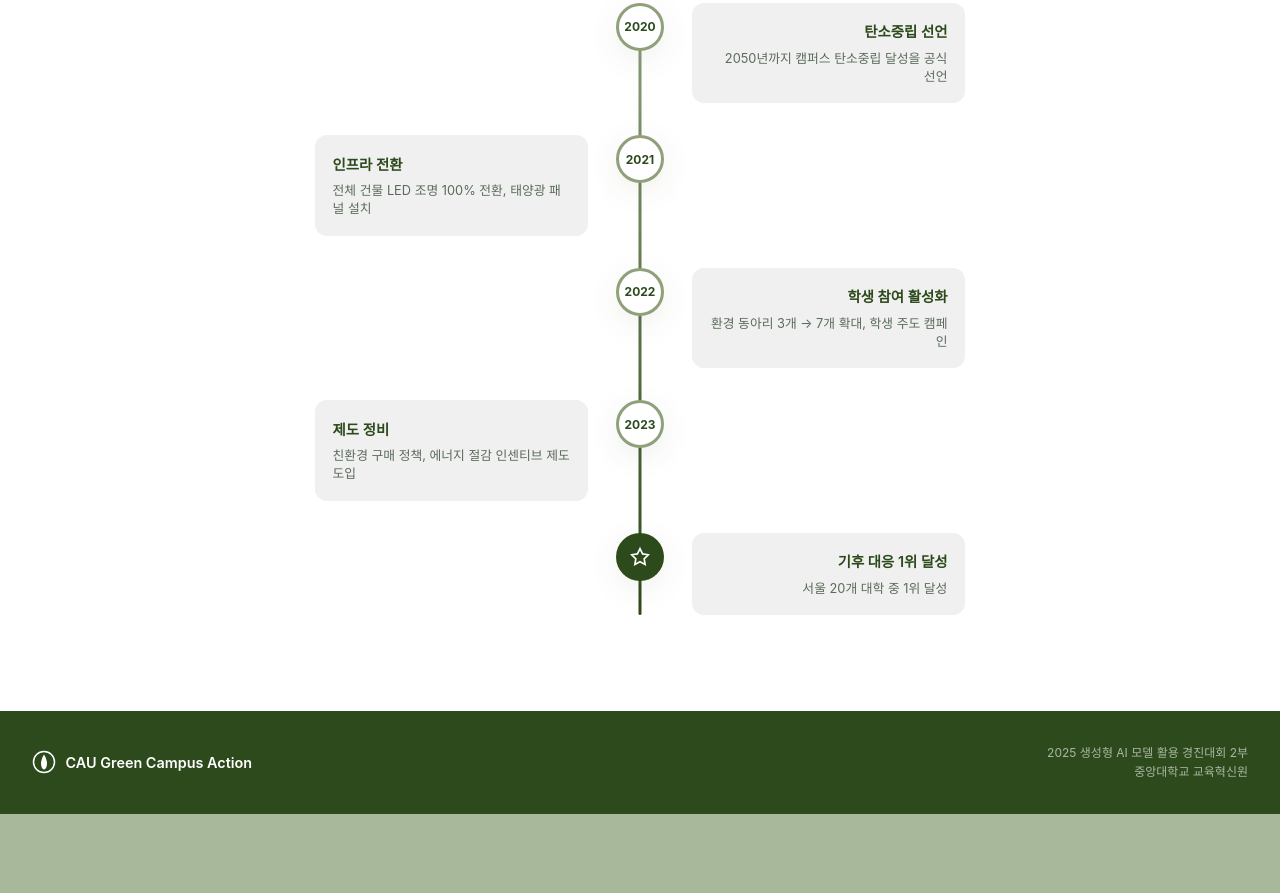
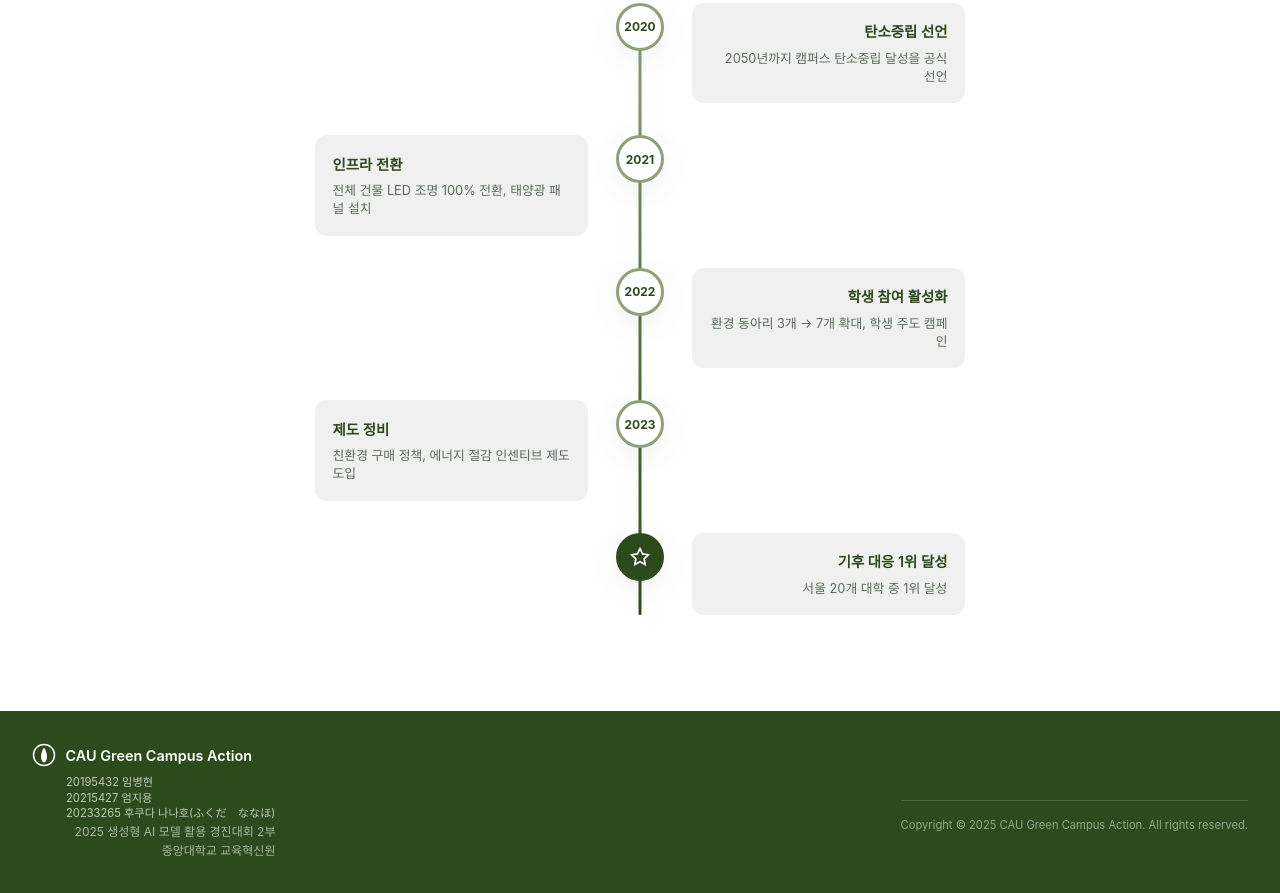
Before and after one commit to boongbang0425/CauGreenCampus, a website: page public/action.html in a window 1280 px wide. Shown: the part 3212-4105 px from the top of the page. Before the commit the page ends 4026 px from the top, so only its background shows below. Drawn offline with Linux system fonts and the light colour scheme; a web font is replaced by a local one.

Commit message:
Update action.html

```diff
--- a/public/action.html
+++ b/public/action.html
@@ -638,6 +638,39 @@
             color: rgba(255, 255, 255, 0.6);
         }
 
+        /* 로고와 학생 명단을 감싸는 컨테이너 */
+        .footer-left-group {
+            display: flex;
+            flex-direction: column;
+            gap: 0.5rem;
+        }
+
+        /* 학생 명단 스타일 */
+        .student-list {
+            font-size: 0.7rem;
+            color: rgba(255, 255, 255, 0.7);
+            line-height: 1.4;
+            margin-left: 34px; /* 로고 아이콘 너비 + 간격만큼 들여쓰기 */
+        }
+
+        /* 하단 라이센스 스타일 */
+        .footer-copyright {
+            margin-top: 2rem;
+            padding-top: 1rem;
+            border-top: 1px solid rgba(255, 255, 255, 0.15);
+            text-align: center;
+            font-size: 0.7rem;
+            color: rgba(255, 255, 255, 0.5);
+        }
+
+        /* 모바일 반응형 추가 수정 */
+        @media (max-width: 768px) {
+            .student-list {
+                margin-left: 0; /* 모바일에서는 가운데 정렬되므로 들여쓰기 제거 */
+                margin-bottom: 1rem;
+            }
+        }
+
         @media (max-width: 1024px) {
             .campus-grid { grid-template-columns: repeat(2, 1fr); }
         }
@@ -1118,6 +1151,8 @@
 
     <footer class="footer">
         <div class="footer-container">
+            <div class="footer-main">
+                <div class="footer-left-group">
                     <div class="footer-brand">
                         <svg viewBox="0 0 32 32" fill="none">
                             <circle cx="16" cy="16" r="14" stroke="white" stroke-width="2"/>
@@ -1125,9 +1160,21 @@
                         </svg>
                         <span>CAU Green Campus Action</span>
                     </div>
+                    <div class="student-list">
+                        <div>20195432 임병현</div>
+                        <div>20215427 엄지용</div>
+                        <div>20233265 후쿠다 나나호(ふくだ　ななほ)</div>
+                    </div>
+                </div>
+
                 <div class="footer-info">
                     <p>2025 생성형 AI 모델 활용 경진대회 2부</p>
                     <p>중앙대학교 교육혁신원</p>
+                </div>
+            </div>
+
+            <div class="footer-copyright">
+                Copyright © 2025 CAU Green Campus Action. All rights reserved.
             </div>
         </div>
     </footer>
```
Lines whose indentation alone changed are shown as unchanged.
